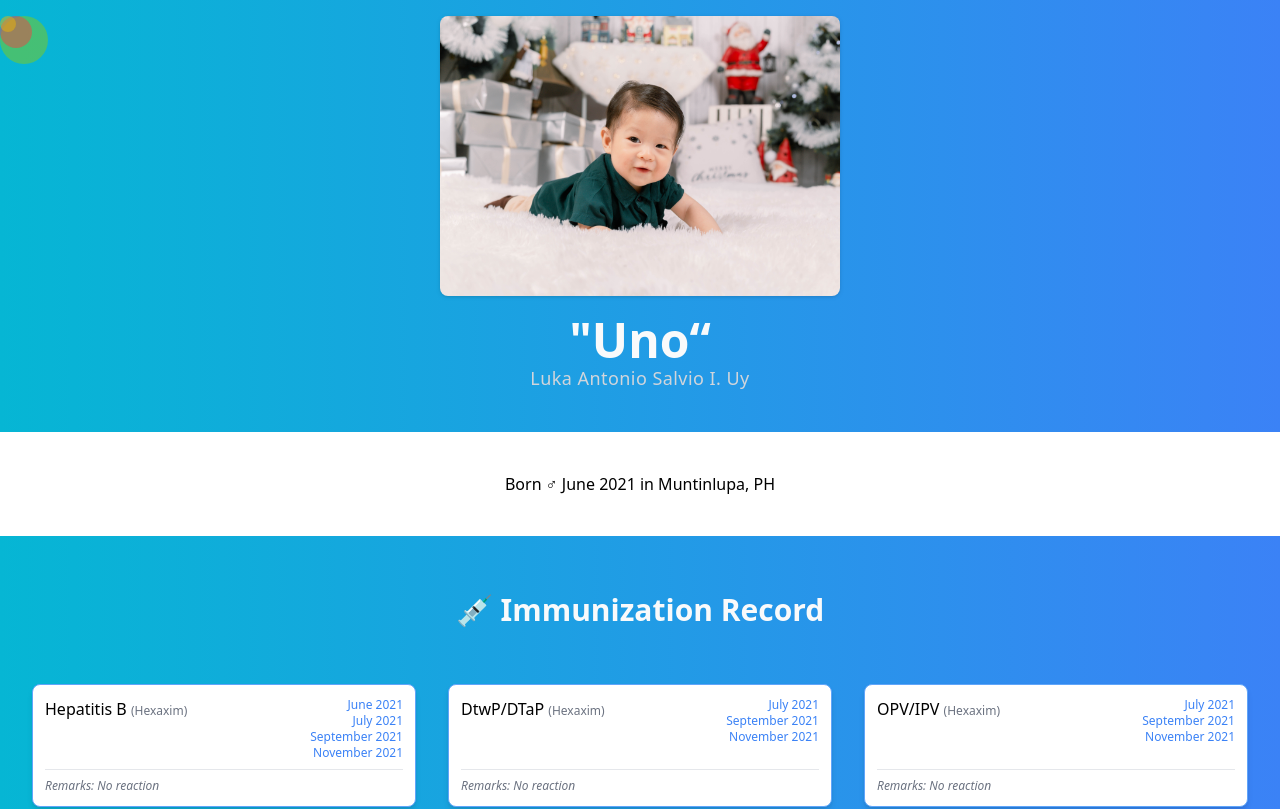
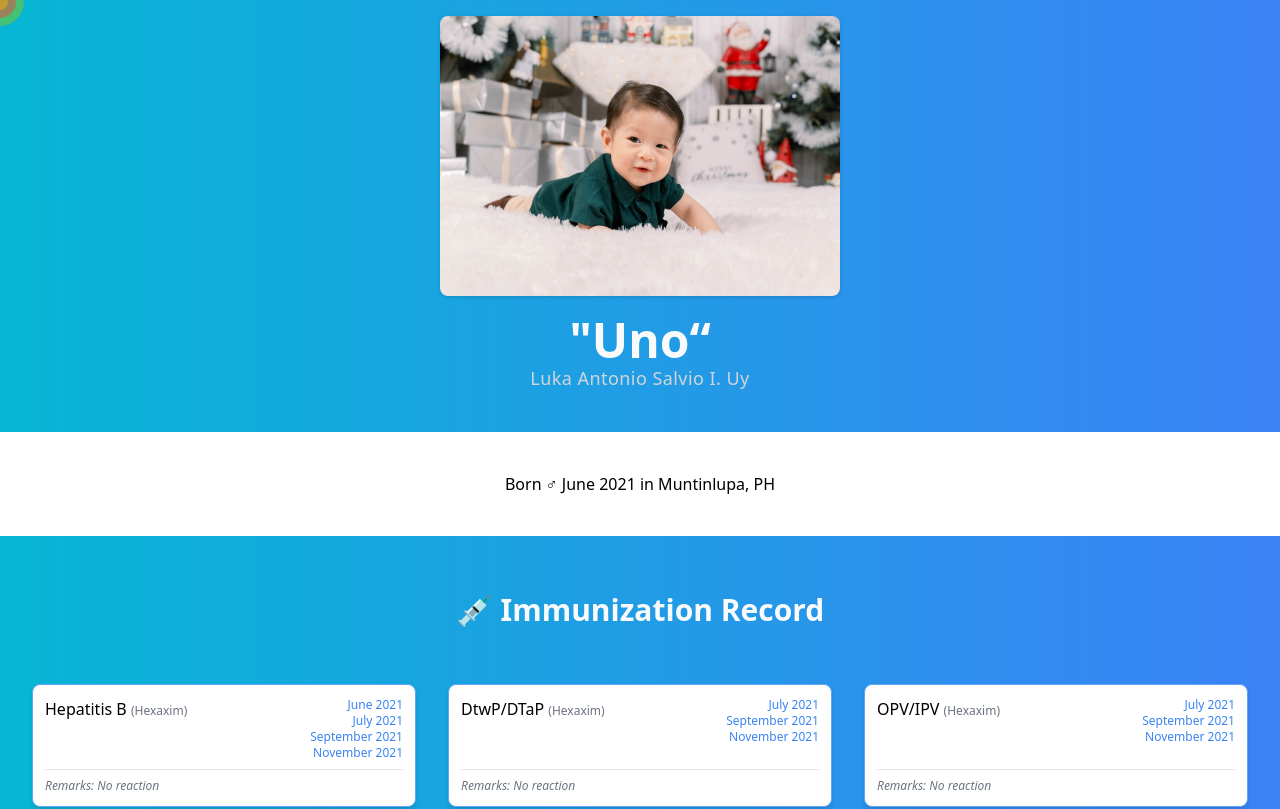
Before and after one commit to markanthonyuy/uno, a Next.js app: page / in a window 1280 px wide. Shown: the top 809 px of the page. Built offline with nearby package versions, Linux system fonts and the light colour scheme.

Commit message:
add default value

```diff
--- a/pages/index.js
+++ b/pages/index.js
@@ -6,10 +6,10 @@ import styles from '../styles/Home.module.css'
 import Card from '../components/Card'
 
 export default function Home() {
-  const [mousePosition, setMousePosition] = useState({})
+  const [mousePosition, setMousePosition] = useState({ x: 0, y: 0 })
 
   return (
-    <motion.div
+    <div
       className={`${styles.container} bg-gradient-to-r from-cyan-500 to-blue-500 py-4`}
     >
       <Head>
@@ -122,6 +122,6 @@ export default function Home() {
           />
         </motion.div>
       </motion.main>
-    </motion.div>
+    </div>
   )
 }
```
